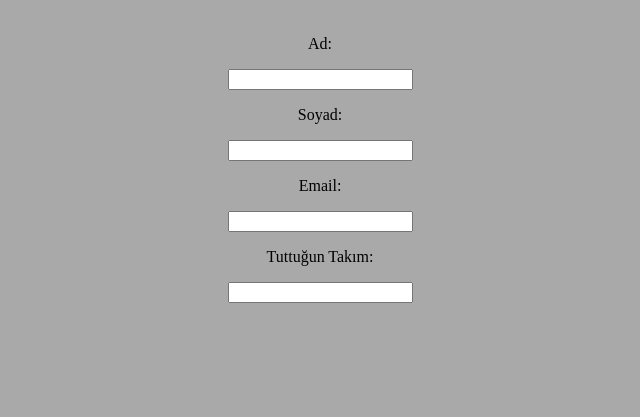
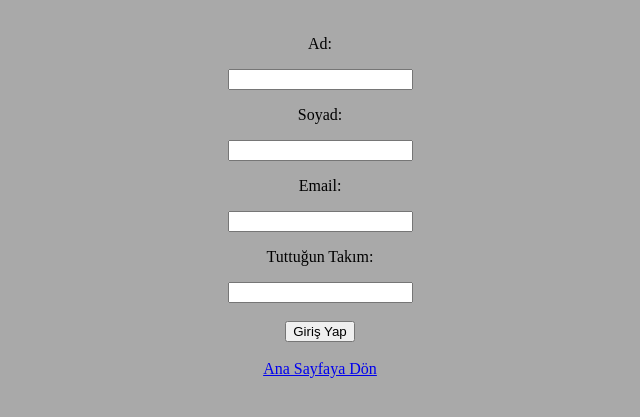
Before and after one commit to omurhann/omurhan, a plain HTML site: page index3.html in a window 1280 px wide. Shown: the part 69-486 px from the top of the page, without its empty margins (320-960 px from the left). Drawn offline with Linux system fonts and the light colour scheme.

Commit message:
Add files via upload

```diff
--- a/index3.html
+++ b/index3.html
@@ -26,6 +26,8 @@
     <p>Email: </p>
     <input type="text">
     <p>Tuttuğun Takım: </p>
-    <input type="text">
+    <input type="text"> <br>
+    <button>Giriş Yap</button> <br>
+    <a href="index.html">Ana Sayfaya Dön</a>
 </body>
 </html>
```
Also changed, not shown: index2.html (+1 -0 lines).
